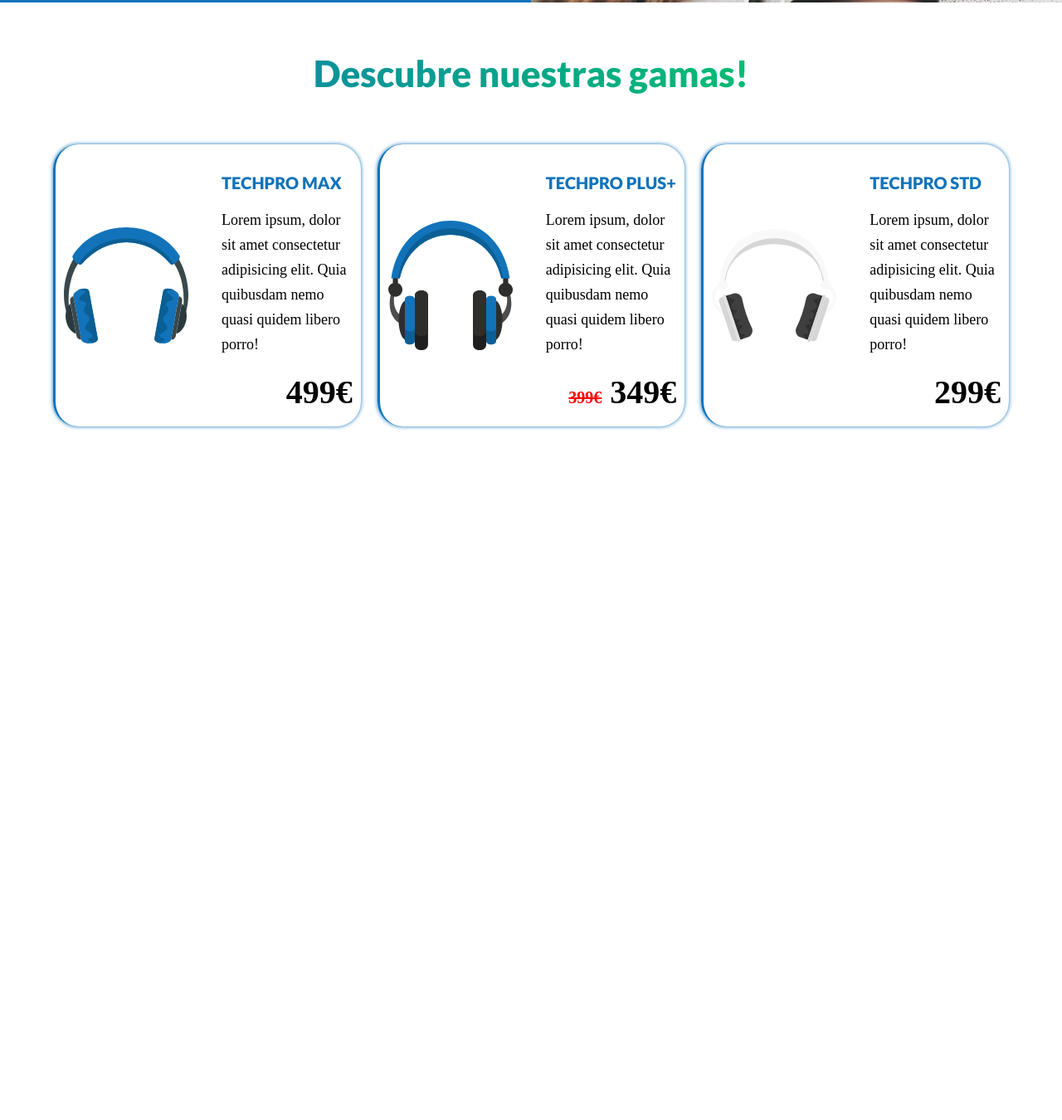
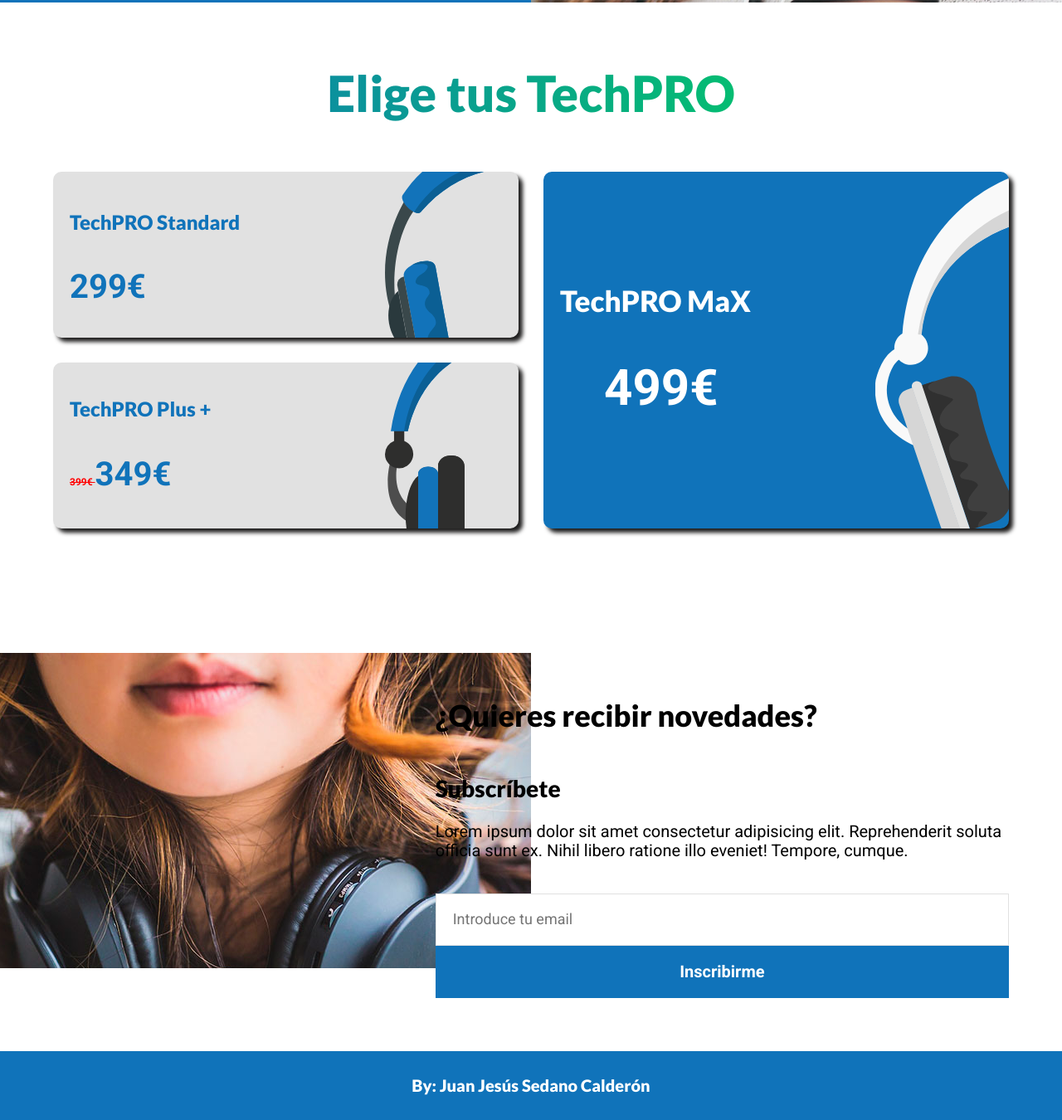
Before and after one commit to Juanjee24/cascos, a plain HTML site: page index.html in a window 1280 px wide. Shown: the part 1604-2954 px from the top of the page at 83% size. Before the commit the page ends 2138 px from the top, so only its background shows below. Drawn offline with nearby package versions, Linux system fonts and the light colour scheme.

Commit message:
cambios a la landing page cascos

```diff
--- a/css/app.css
+++ b/css/app.css
@@ -84,7 +84,7 @@ img {
 
     }
 
-    ç
+
 }
 @media (min-width: 768px) {
     .imagen-header{
@@ -263,83 +263,220 @@ img {
 }
 
 /*Sección Productos */
-.seccion-productos{
-    margin-top: 6rem;
+.productos{
+
+    padding: 5rem 0;
 }
-.productos{
-    margin-top: 6rem;
-}
-@media (min-width: 768px){
-    .productos{
-        display: flex;
-        gap: 2rem;
-    }
-}
-.producto{
-    display: flex;
-    gap: 4rem;
-    border-left: 3px solid var(--primario);
-
-    padding: 1rem;
-    border-radius: 30px;
-    box-shadow: 0px 0px 5px var(--primario);
-    margin-bottom: 2rem;
-
-
-}
-.producto:hover{
-    cursor: pointer;
-}
-.producto img{
-    width: 15rem;
-    align-self: center;
-    transition: .5s ease-in;
-
-
-}
-.producto img:hover{
-    transform: scale(1.5) rotate(20deg);
-
-
-}
-.producto h2{
-    font-size: 2rem;
-    text-transform: uppercase;
-    margin-bottom: 0;
-    color: var(--primario);
-}
-.producto p{
-    font-size: 1.8rem;
-    line-height: 3rem;
-}
-.producto .precio-produ{
-    font-weight: bold;
-    font-size: 4rem;
-
-}
-.info-produ{
-    display: flex;
-    flex-direction: column;
-}
-.precio-produ{
-    margin: 0;
-    padding: 1rem 0;
-    align-self: flex-end;
-}
-.precio-produ span{
-    color: red;
-    font-weight: bold;
-    font-size: 2rem;
-    text-decoration-line: line-through;
-}
-@media (min-width:768px){
-
-}
-.seccion-productos h1{
-    text-align: center;
+.productos h2{
     color: transparent;
     background: linear-gradient(to right, var(--primario), var(--secundario));
     -webkit-background-clip: text; /* para chrome*/
     background-clip: text; /*Para mozilla firefox */
+    font-size: 6rem;
+    margin-bottom: 6rem;
+}
+.listado-modelos{
+    display: flex;
+    flex-direction: column-reverse;
 
 }
+.modelo{
+    background-color: var(--grisclaro);
+    margin-bottom: 2rem;
+    border-radius: 10px;
+    padding: 0 2rem;
+    color: var(--primario);
+    min-height: 20rem;
+    display: flex;
+    flex-direction: column;
+    justify-content: center;
+    background-position: 23rem center;
+    background-size: 30rem;
+    transition-property: transform background-size background-position;/*Es buena práctica hacer esto */
+    transition-duration: .5s;
+    font-family: var(--fuentePrincipal);
+
+}
+.modelo h3{
+    font-size: 2.4rem;
+
+}
+
+.modelo .precio-producto{
+    font-size: 4rem;
+    font-weight: bold;
+    line-height: 0
+}
+.modelo .precio-producto span{
+    color: red;
+    text-decoration: line-through;
+    font-size: 1.2rem;
+}
+.modelo:first-of-type{
+    margin-bottom: 0;
+}
+.modelox{
+    background-image: url(../img/modelo-x.svg);
+    background-repeat: no-repeat;
+
+
+}
+.modeloy{
+    background-image: url(../img/modelo-y.svg);
+    background-repeat: no-repeat;
+
+}
+.modeloz{
+    background-color: var(--primario);
+    background-image: url(../img/modelo-z.svg);
+    background-repeat: no-repeat;
+
+    color: var(--blanco);
+}
+.modeloz .precio-producto{
+    font-size: 6rem;
+}
+@media (min-width: 992px) {
+    .listado-modelos{
+        display: grid;
+        grid-template-columns: repeat(2, 1fr);
+        grid-template-rows: repeat(2,20rem);
+        gap: 3rem;
+    }
+    .modelo{
+        background-size: 30rem;
+        background-position: 40rem;
+        box-shadow: 5px 5px 5px var(--negro);
+        cursor: pointer;
+    }
+    .modeloz{
+        grid-column: 2 / 3;
+        grid-row: 1 / 3;
+        background-size: 50rem;
+        margin-bottom: 0;
+    }
+    .modeloz h3{
+        font-size: 3.5rem;
+    }
+    .modeloz .precio-producto{
+        margin-left: 5.3rem;
+    }
+
+}
+/* Algo de animaciones a los modelos */
+.modelo:hover{
+    transform: scale(1.1); /* Crecerá el 10% */
+    background-size: 60rem;
+    background-position: 30rem;
+}
+
+/* Sección Newsletter */
+.newsletter{
+
+    background-image: linear-gradient(to bottom, transparent 50%, var(--blanco) 0%), url(../img/newsletter.jpg);
+    background-position: top center;
+    background-repeat: no-repeat;
+    background-size: 100%, 72rem;
+
+}
+.contenido-newsletter{
+    display: grid;
+    grid-template-rows: repeat(2, 25rem);
+    gap: var(--separacion);
+}
+.texto-newsletter{
+    grid-row: 2/3;
+    font-family: var(--fuentePrincipal);
+}
+.texto-newsletter h2{
+
+}
+.texto-newsletter p{
+    font-size: 2rem;
+    margin-top: 2rem;
+
+
+
+}
+.formulario{
+    margin-top: 2rem;
+    padding: 2rem 0;
+
+
+}
+input{
+    width: 100%;
+    padding: 2rem;
+    border: none;
+    outline: none;
+
+}
+.input-texto{
+    font-size: 1.8rem;
+    border: 1px solid var(--grisclaro);
+}
+.boton{
+    background-color: var(--primario);
+    color: var(--blanco);
+    font-weight: bold;
+    font-size: 2rem;
+    cursor: pointer;
+
+}
+@media (min-width: 768px) {
+    .contenido-newsletter{
+        grid-template-rows: unset;
+        grid-template-columns: repeat(6, 1fr);
+
+    }
+    .texto-newsletter{
+        grid-row: unset;
+        grid-column: 3 / 7;
+        display: flex;
+        flex-direction: column;
+        justify-content: center;
+        padding-left: 6rem;
+        margin-top: 3rem;
+
+
+
+    }
+    .newsletter{
+        background-image: linear-gradient(to right, transparent 50%, var(--blanco) 0%), url(../img/newsletter.jpg);
+        background-position: center, -21rem 10rem;
+        background-size: 100%, 100rem;
+        padding: 10rem 0;
+        height: 60vh;
+
+
+
+
+    }
+    .formulario{
+        margin-top: 0;
+    }
+    .texto-newsletter p{
+        margin-top: 0;
+    }
+
+}
+/*Footer */
+.footer{
+    margin-top: 26rem;
+    font-size: 2rem;
+    text-align: center;
+    font-family: var(--fuenteSecundaria);
+    padding: 2rem;
+
+}
+@media (min-width: 768px) {
+
+    .footer{
+        background-color: var(--primario);
+        color: var(--blanco);
+        font-weight: bold;
+        margin-top: 10rem;
+        padding: 1rem;
+
+    }
+}
--- a/index.html
+++ b/index.html
@@ -71,34 +71,45 @@
             </div>
         </div>
     </section>
-    <section class="seccion-productos">
-        <h1>Descubre nuestras gamas!</h1>
-        <div class="contenedor productos">
-            <div class="producto">
-                <img src="img/modelo-x.svg" alt="fotox">
-                <div class="info-produ">
-                    <h2>TechPRO MaX</h2>
-                    <p>Lorem ipsum, dolor sit amet consectetur adipisicing elit. Quia quibusdam nemo quasi quidem libero porro!</p>
-                    <p class="precio-produ">499€</p>
-                </div>
+    <main class="contenedor productos">
+        <h2 class="text-center">Elige tus TechPRO</h2>
+        <div class="listado-modelos">
+            <div class="modelo modelox">
+                <h3>TechPRO Standard</h3>
+                <p class="precio-producto">299€</p>
+
             </div>
-            <div class="producto">
-                <img src="img/modelo-y.svg" alt="fotoy">
-                <div class="info-produ">
-                    <h2>TechPRO Plus+</h2>
-                    <p>Lorem ipsum, dolor sit amet consectetur adipisicing elit. Quia quibusdam nemo quasi quidem libero porro!</p>
-                    <p class="precio-produ"><span>399€</span> 349€</p>
-                </div>
+            <div class="modelo modeloy">
+                <h3>TechPRO Plus +</h3>
+                <p class="precio-producto"><span>399€ </span>349€</p>
+
             </div>
-            <div class="producto">
-                <img src="img/modelo-z.svg" alt="fotoz">
-                <div class="info-produ">
-                    <h2>TechPRO Std</h2>
-                    <p>Lorem ipsum, dolor sit amet consectetur adipisicing elit. Quia quibusdam nemo quasi quidem libero porro!</p>
-                    <p class="precio-produ">299€</p>
-                </div>
+            <div class="modelo modeloz">
+                <h3>TechPRO MaX</h3>
+                <p class="precio-producto">499€</p>
+
+            </div>
+        </div>
+
+    </main>
+    <section class="newsletter">
+        <div class="contenedor contenido-newsletter">
+            <div class="texto-newsletter">
+                <h2>¿Quieres recibir novedades?</h2>
+                <h3>Subscríbete</h3>
+                <p>Lorem ipsum dolor sit amet consectetur adipisicing elit. Reprehenderit soluta officia sunt ex. Nihil libero ratione illo eveniet! Tempore, cumque.</p>
+
+                <form action="" class="formulario">
+                    <div class="input">
+                        <input class="input-texto" type="text" placeholder="Introduce tu email">
+                    </div>
+                    <input type="submit" value="Inscribirme" class="boton">
+                </form>
             </div>
         </div>
     </section>
+    <footer class="footer">
+        <p>By: Juan Jesús Sedano Calderón</p>
+    </footer>
 </body>
 </html>
```
